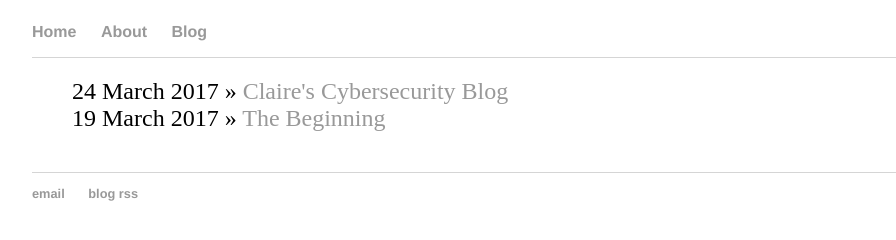
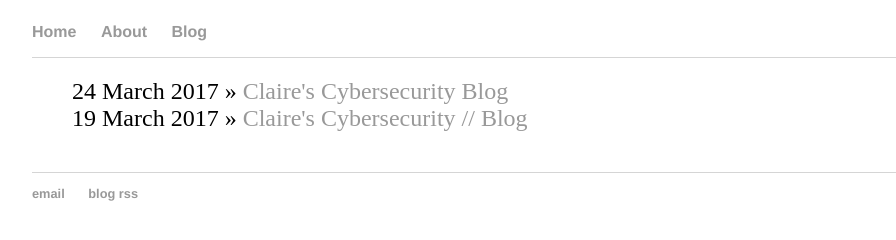
Before and after one commit to sle3man/sle3man.github.io, a Jekyll site: the page built from blog/index.html, in a window 1280 px wide. Shown: the part 124-364 px from the top of the page, without its empty margins (160-1056 px from the left). Built offline with Jekyll 4.4.1, drawn with Linux system fonts in a browser that asks for light colours.

Commit message:
Update 2017-03-19-The-Beginning.md

```diff
--- a/_posts/2017-03-19-The-Beginning.md
+++ b/_posts/2017-03-19-The-Beginning.md
@@ -1,6 +1,9 @@
 ---
 layout: post
+tab_title: "Claire's Cybersecurity // Blog"
+title: "Claire's Cybersecurity // Blog"
 post_title: "The Beginning"
+
 date: 2017-03-19 16:34
 ---
 
```
